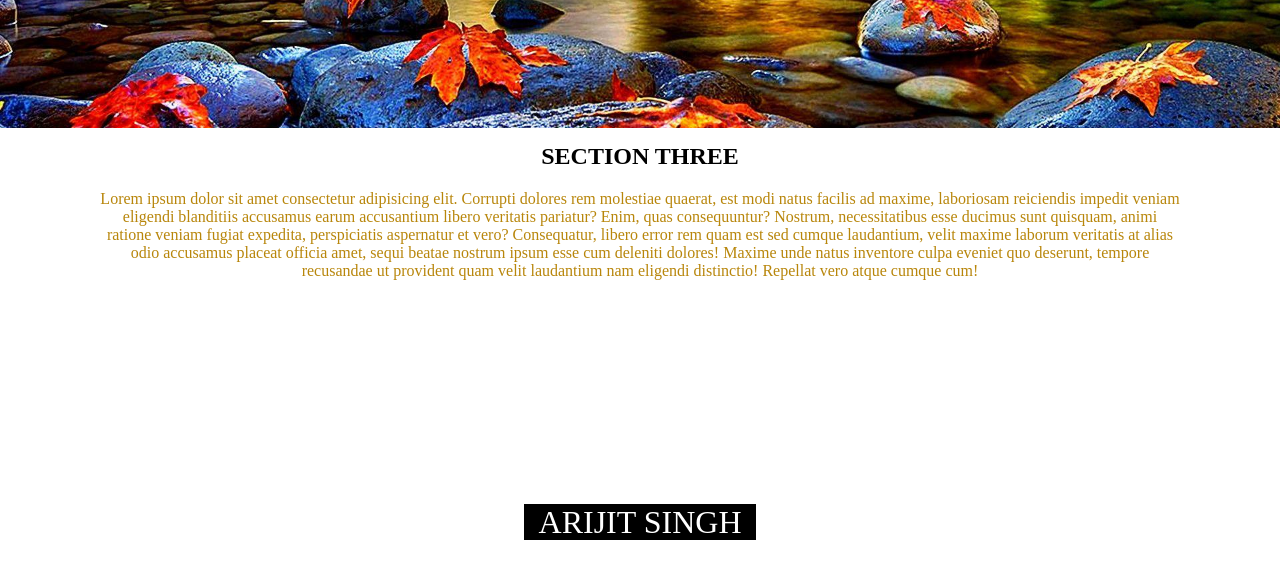
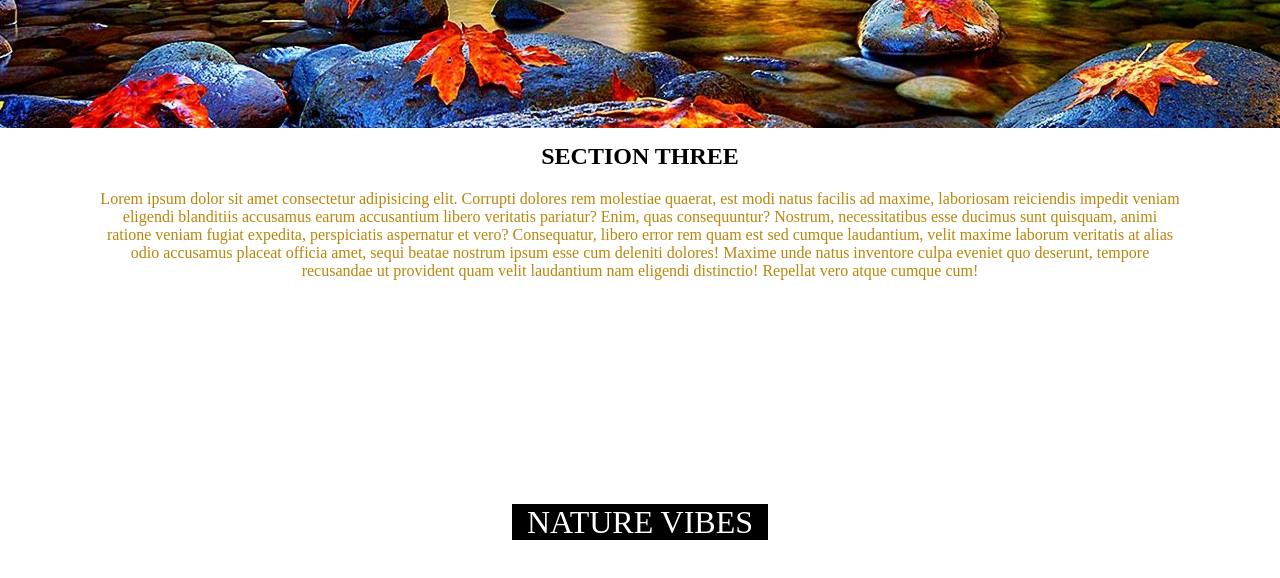
Before and after one commit to abhishekpathak4860/Parallax-Website, a plain HTML site: page index.html in a window 1280 px wide. Shown: the part 1816-2394 px from the top of the page. Drawn offline with Linux system fonts and the light colour scheme.

Commit message:
Update index.html

```diff
--- a/index.html
+++ b/index.html
@@ -49,7 +49,7 @@
    <section class="pimg1">
     <div class="ptext">
         <span class="textbg">
-            ARIJIT SINGH
+              NATURE VIBES
         </span>
     </div>
    </section>
```
